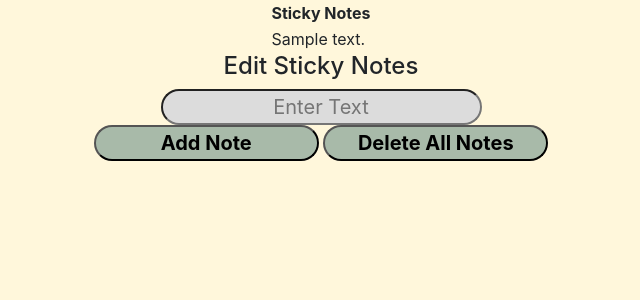
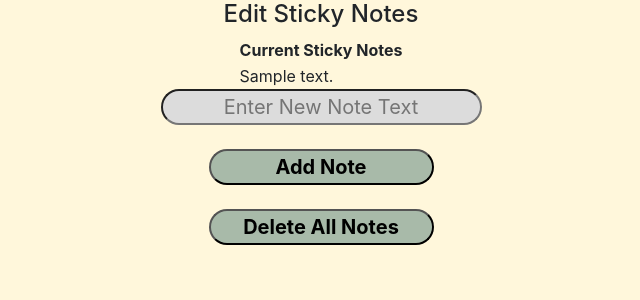
Before and after one commit to TravisN959/MiiSpace, a Flask app: page /stickynotes in a window 1280 px wide. Shown: the part 56-356 px from the top of the page, without its empty margins (319-959 px from the left). Run offline with Flask 2, Linux system fonts and the light colour scheme; the visitor is signed in with stand-in values (Sample User, id 1); a database or web service that is not in the repository returns one stand-in record (values such as "Sample title"); some libraries are stand-ins or nearby versions.

Commit message:
Sticky Notes

```diff
--- a/app.py
+++ b/app.py
@@ -206,11 +206,11 @@ def delete():
         account = miispaceDB.getInfo(session["user"])
 
         name=account["username"]## testing
-        resetNote(name)
+        miispaceDB.resetNote(name)
         account = miispaceDB.getInfo(session["user"])
         sticky_notes = account["sticky_notes"]
 
-        return render_template('stickynotes.html',name=name, signedIn= isloggedIn(), bg = bgImage, pics =pictures, sticky = sticky_notes)
+        return render_template('stickynotes.html',name=name, signedIn= isloggedIn(), sticky = sticky_notes)
     else:
         return render_template('signin.html', signedIn= isloggedIn())
 
--- a/templates/mainPage.html
+++ b/templates/mainPage.html
@@ -29,7 +29,7 @@
 {% block body %}
 {% for note in sticky%}
 <div id="draggable" class="ui-widget-content" style="float:right">
-    <p>{{note}}</p>
+    <p style="font-family: Geneva;">{{note}}</p>
 </div>
     {%  endfor %}
 <script>
--- a/templates/stickynotes.html
+++ b/templates/stickynotes.html
@@ -7,9 +7,10 @@
 {% block body %}
 
 <center>
+<h4>Edit Sticky Notes</h4>
 <table>
     <tr>
-        <th>Sticky Notes</th>
+        <th>Current Sticky Notes</th>
     </tr>
     {% for note in sticky%}
     <tr>
@@ -22,11 +23,14 @@
 
 </center>
 <form style="text-align: center;" action="/stickynotes" method="POST">
-    <h4>Edit Sticky Notes</h4>
     <div>
-        <input type="text" placeholder="Enter Text" name="text"  style="border-radius: 25px;font-size:20px;text-align: center;background-color: #DCDCDC;"><br>
+        <input type="text" placeholder="Enter New Note Text" name="text"  style="border-radius: 25px;font-size:20px;text-align: center;background-color: #DCDCDC;"><br>
     </div>
+    <br>
     <button type="submit" style="border-radius: 25px;font-size:20px;text-align: center;width:225px;background-color: #a8baa9;"><strong>Add Note</strong></button>
+</form>
+<br>
+<center>
     <a href="delete"><button style="border-radius: 25px;font-size:20px;text-align: center;width:225px;background-color: #a8baa9;"><strong>Delete All Notes</strong></button></a>
-</form>
+</center>
 {% endblock %}
```
